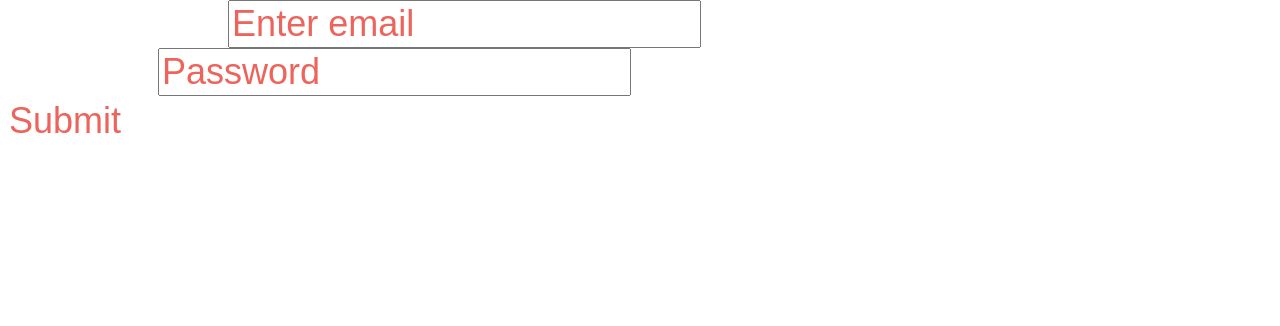
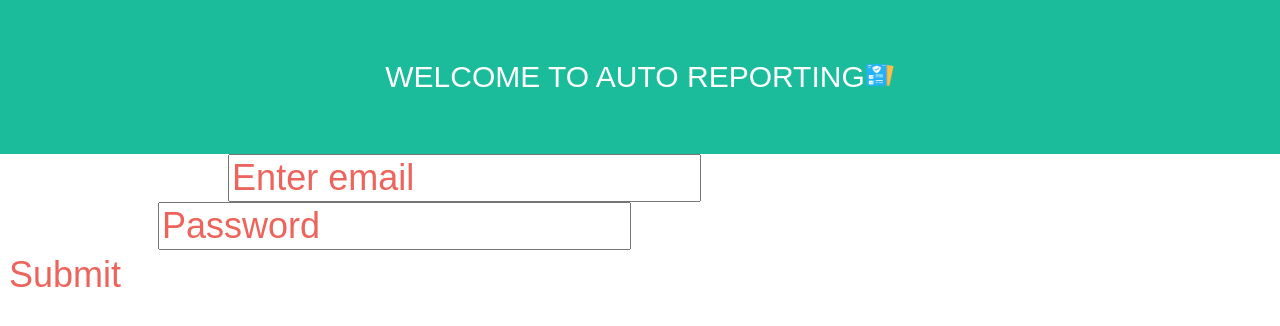
Before and after one commit to shivarajrs007/my-app, a React (Create React App) app: page /login in a window 1280 px wide. Shown: the top 326 px of the page. Built offline with nearby package versions, Linux system fonts and the light colour scheme.

Commit message:
headers added.

```diff
--- a/src/Components/CheckoutPage.js
+++ b/src/Components/CheckoutPage.js
@@ -1,9 +1,11 @@
 import React from "react";
 import './CheckoutPage.css';
+import Headers from './../Components/Headers';
 const CheckoutPage = () => {
     const items = [{ id: 1, itemName: "item1", price: 100 }, { id: 2, itemName: "item2", price: 300 }, { id: 3, itemName: "item3", price: 400 }, { id: 4, itemName: "item4", price: 500 }];
     const Total = items.reduce((total, item) => total + item.price, 0);
-    return (
+    return (<>
+        <Headers></Headers>
         <div className='app-background'>
             <div className='main-container'>
                 <div className='item-list'>
@@ -21,7 +23,7 @@ const CheckoutPage = () => {
                 <div className='total'>Total: {Total}</div>
             </div>
         </div>
-    );
+        </>);
 }
 
 export default CheckoutPage;
--- a/src/Components/Login.js
+++ b/src/Components/Login.js
@@ -1,4 +1,5 @@
 import React from "react";
+import Headers from './../Components/Headers';
 import { useState } from "react";
 import { useNavigate } from "react-router-dom";
 
@@ -28,7 +29,7 @@ const Login = () =>
 
     }
     return (
-        <div>
+        <div><Headers></Headers>
             <form onSubmit={handleEmail}>
                 <div className="form-group">
                     <label >Email address</label>
```
